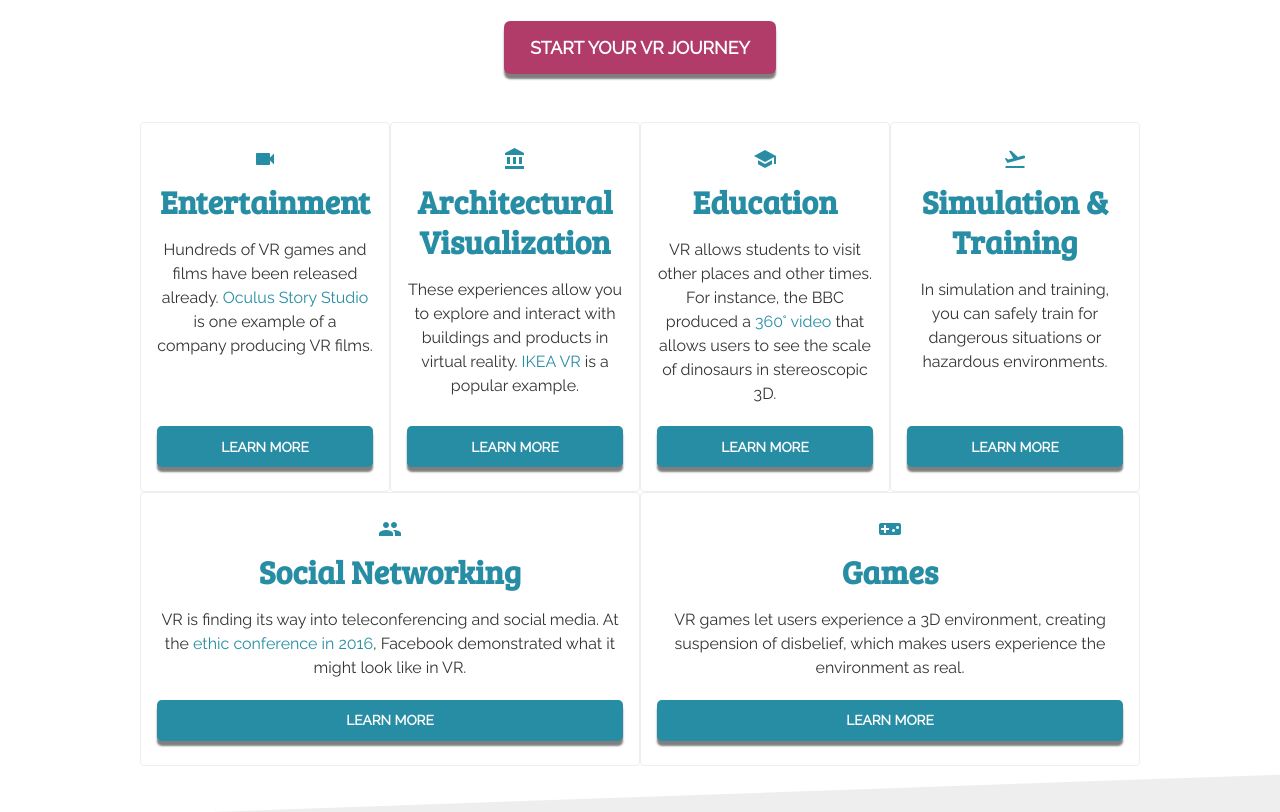
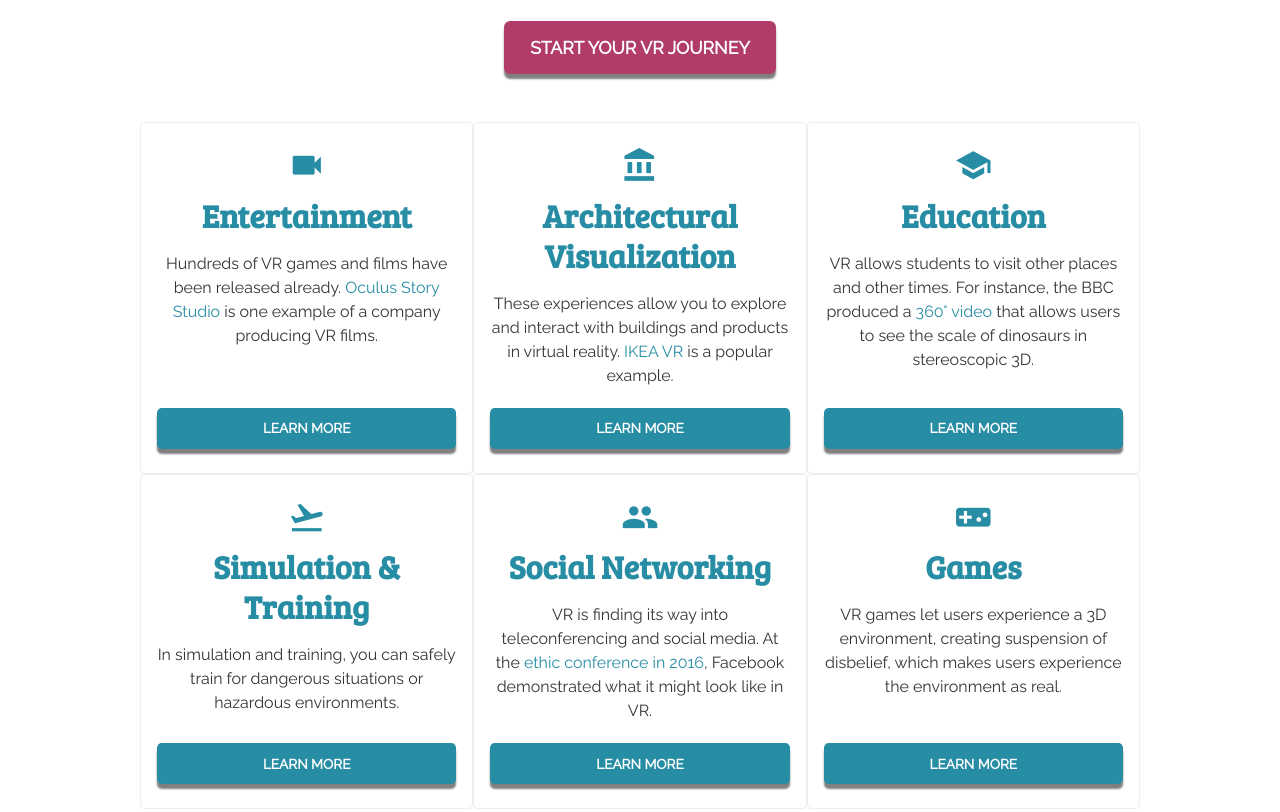
Before and after one commit to JasonDuquain/sassBasics, a website: page index.html in a window 1280 px wide. Shown: the part 613-1425 px from the top of the page. Drawn offline with Linux system fonts and the light colour scheme.

Commit message:
finished sect3 styles

```diff
--- a/scss/partials/_mixins.scss
+++ b/scss/partials/_mixins.scss
@@ -20,3 +20,13 @@
     margin-left: auto;
     margin-right: auto;
 }
+
+@function px-to-pc($target, $context: $max-width) {
+    @return ($target / $context) * 100%;
+}
+
+@function per-line($items) {
+    $g-pct: px-to-pc($gutter) * 2;
+    $g-total: $items * $g-pct;
+    @return (100% / $items) - $g-total;
+}
--- a/scss/style.scss
+++ b/scss/style.scss
@@ -117,7 +117,7 @@ footer {
         padding: .5em;
 
         &:hover {
-            color: darken($white, 30);
+            color: darken($white, 60);
         }
     }
 }
@@ -148,7 +148,10 @@ footer {
     }
 }
 
-
+.material-icons {
+    font-size: 2.35em;
+    color: $color-primary-light;
+}
 
 %btn {
     color: $white;
@@ -216,7 +219,7 @@ footer {
   }
 
   .card {
-      flex: 1;
+      flex: 1 per-line(2);
   }
 
 }
@@ -225,6 +228,10 @@ footer {
 
   .main-content {
       @include center;
+  }
+
+    .card {
+      flex: 1 per-line(3);
   }
 
 }
--- a/snippets.txt
+++ b/snippets.txt
@@ -1,4 +1,4 @@
-IF using git make sure to add the remote repo (empty). then clone it to the sass-basics-start folder. Then after getting files to a starting point add, commit, and push.
+IF using git make sure to add the remote repo (empty) first. then clone it to the sass-basics-start folder. Then after getting files to a starting point add, commit, and push.
 
 
 watch videos in this order 02-01 - 02-06, 03-03 - 03-05, ALL OF 04
```
Also changed, not shown: css/style.css.
